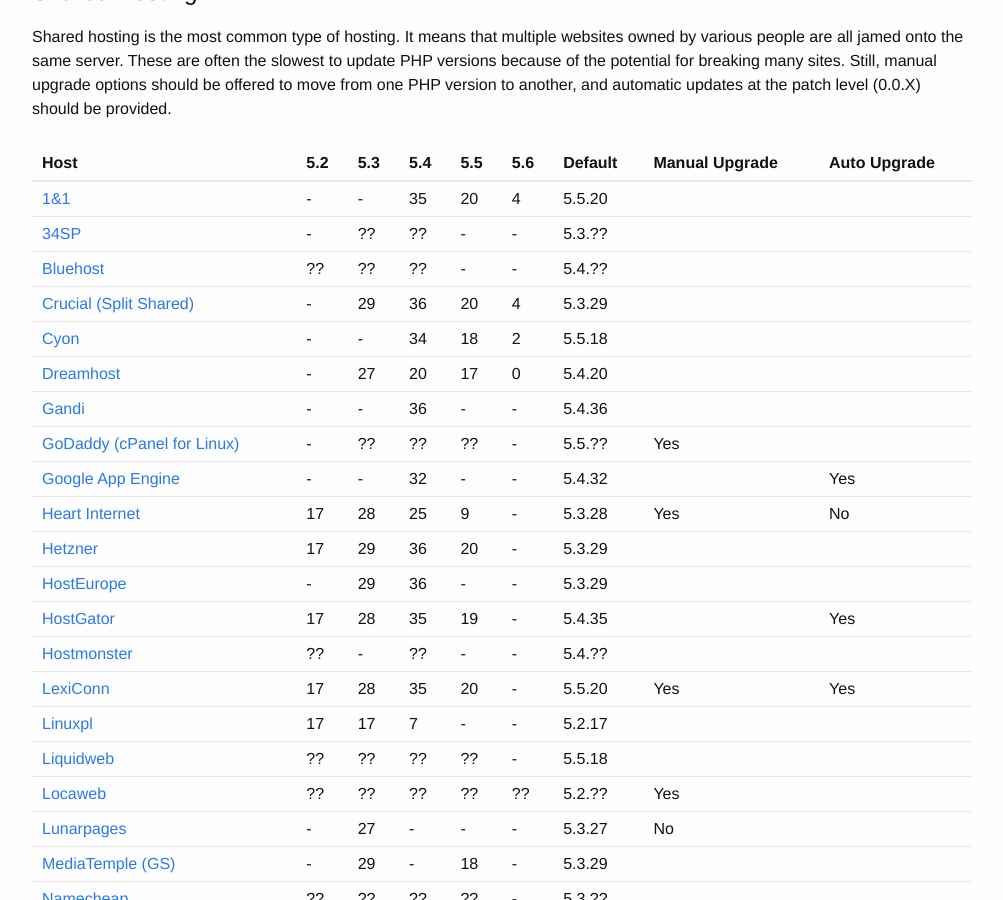
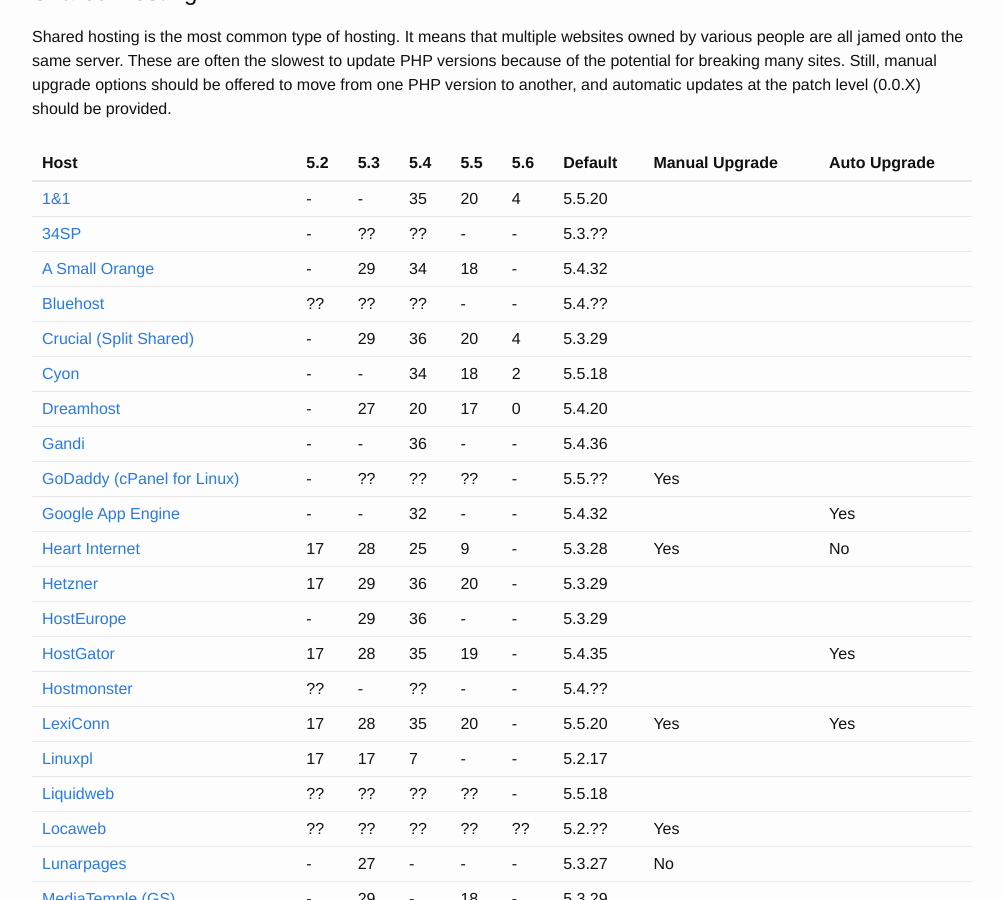
Before and after one commit to phpversions/phpversions.info, a Jekyll site: the page built from index.html, in a window 1280 px wide and 900 px high, scrolled down 352 px. Shown: the whole window, without its empty margins (138-1141 px from the left). Built offline with Jekyll 4.4.1, drawn with Linux system fonts in a browser that asks for light colours.

Commit message:
Added A Small Orange

```diff
--- a/_data/shared_hosts.yml
+++ b/_data/shared_hosts.yml
@@ -10,6 +10,13 @@
   php53: ??
   php54: ??
   default: 5.3.??
+
+- name: "A Small Orange"
+  url: "https://asmallorange.com/hosting/shared/#tab-two"
+  php53: 29
+  php54: 34
+  php55: 18
+  default: 5.4.32
 
 - name: "Bluehost"
   url: "http://www.bluehost.com/shared"
```
